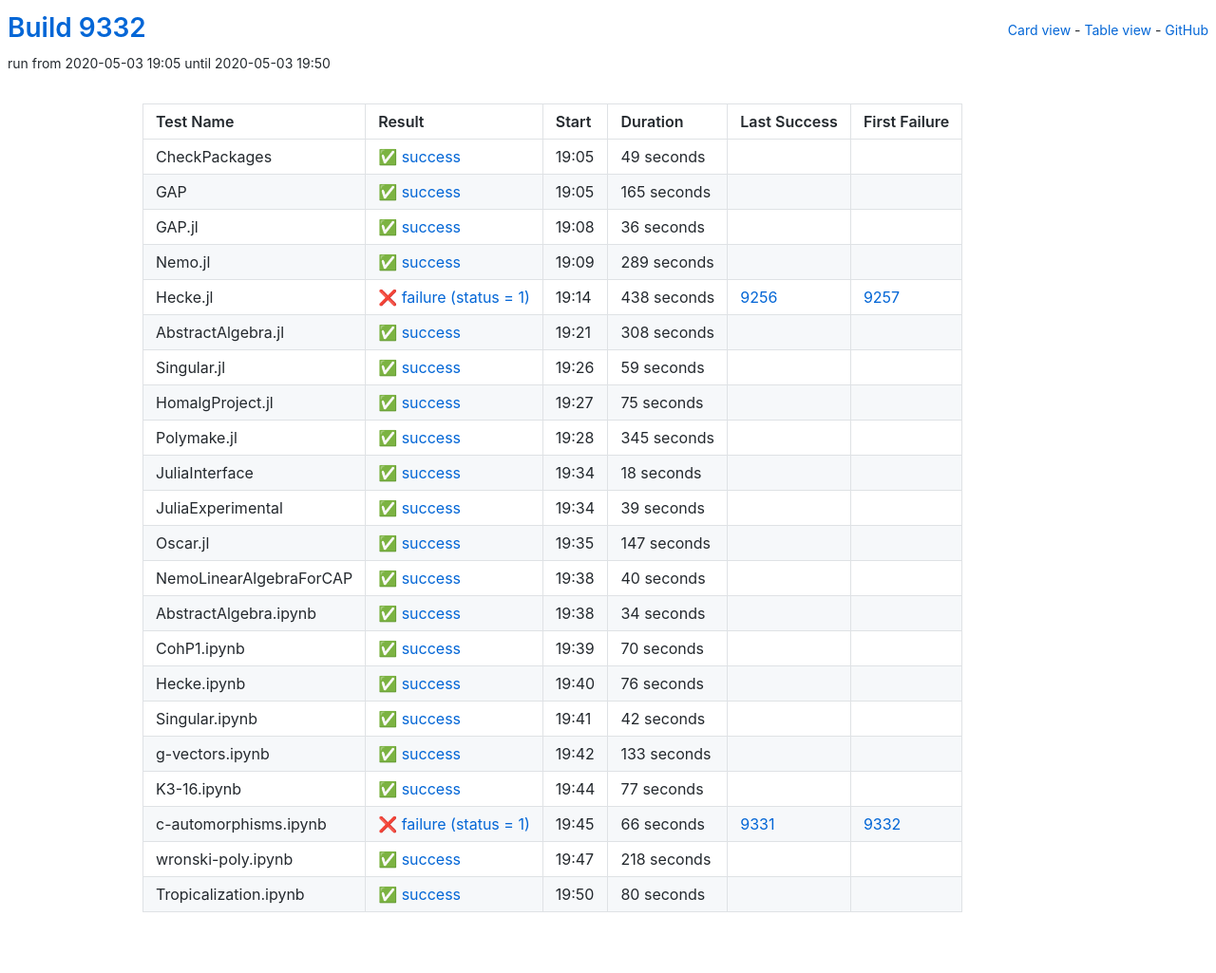
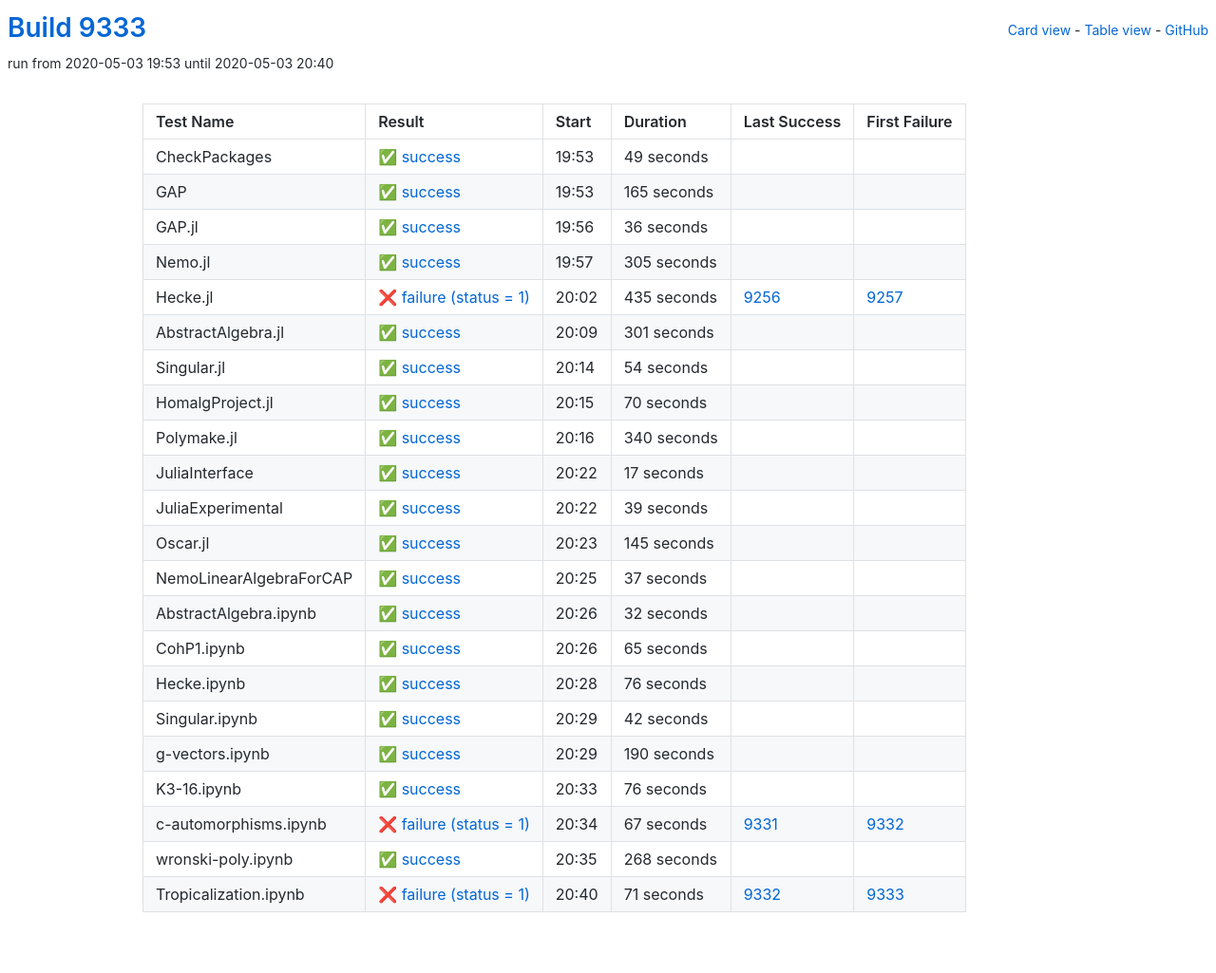
Before and after one commit to oscar-system/oscar-ci-status, a Jekyll site: the page built from table.html, in a window 1280 px wide. Shown: the whole page at 95% size. Built offline with Jekyll 4.4.1, drawn with Linux system fonts in a browser that asks for light colours.

Commit message:
Build 9333

```diff
--- a/_data/ci.yml
+++ b/_data/ci.yml
@@ -1,5 +1,5 @@
-build: 9332
-build_url: https://oscarci.mathematik.uni-kl.de/job/oscar/9332/
+build: 9333
+build_url: https://oscarci.mathematik.uni-kl.de/job/oscar/9333/
 job: oscar
 tests:
 - duration: 49
@@ -8,9 +8,9 @@
   first_failure_url: null
   last_success: false
   last_success_url: null
-  log: https://oscarci.mathematik.uni-kl.de/job/oscar/9332/artifact/logs/build-9332/CheckPackages.log
+  log: https://oscarci.mathematik.uni-kl.de/job/oscar/9333/artifact/logs/build-9333/CheckPackages.log
   name: CheckPackages
-  start: 2020-05-03 19:05
+  start: 2020-05-03 19:53
   status: success
   success: true
 - duration: 165
@@ -19,9 +19,9 @@
   first_failure_url: null
   last_success: false
   last_success_url: null
-  log: https://oscarci.mathematik.uni-kl.de/job/oscar/9332/artifact/logs/build-9332/GAP.log
+  log: https://oscarci.mathematik.uni-kl.de/job/oscar/9333/artifact/logs/build-9333/GAP.log
   name: GAP
-  start: 2020-05-03 19:05
+  start: 2020-05-03 19:53
   status: success
   success: true
 - duration: 36
@@ -30,86 +30,86 @@
   first_failure_url: null
   last_success: false
   last_success_url: null
-  log: https://oscarci.mathematik.uni-kl.de/job/oscar/9332/artifact/logs/build-9332/GAP.jl.log
+  log: https://oscarci.mathematik.uni-kl.de/job/oscar/9333/artifact/logs/build-9333/GAP.jl.log
   name: GAP.jl
-  start: 2020-05-03 19:08
+  start: 2020-05-03 19:56
   status: success
   success: true
-- duration: 289
+- duration: 305
   exitcode: 0
   first_failure: false
   first_failure_url: null
   last_success: false
   last_success_url: null
-  log: https://oscarci.mathematik.uni-kl.de/job/oscar/9332/artifact/logs/build-9332/Nemo.jl.log
+  log: https://oscarci.mathematik.uni-kl.de/job/oscar/9333/artifact/logs/build-9333/Nemo.jl.log
   name: Nemo.jl
-  start: 2020-05-03 19:09
+  start: 2020-05-03 19:57
   status: success
   success: true
-- duration: 438
+- duration: 435
   exitcode: 1
   first_failure: 9257
   first_failure_url: https://oscarci.mathematik.uni-kl.de/job/oscar/9257/
   last_success: 9256
   last_success_url: https://oscarci.mathematik.uni-kl.de/job/oscar/9256/
-  log: https://oscarci.mathematik.uni-kl.de/job/oscar/9332/artifact/logs/build-9332/Hecke.jl.log
+  log: https://oscarci.mathematik.uni-kl.de/job/oscar/9333/artifact/logs/build-9333/Hecke.jl.log
   name: Hecke.jl
-  start: 2020-05-03 19:14
+  start: 2020-05-03 20:02
   status: failure
   success: false
-- duration: 308
+- duration: 301
   exitcode: 0
   first_failure: false
   first_failure_url: null
   last_success: false
   last_success_url: null
-  log: https://oscarci.mathematik.uni-kl.de/job/oscar/9332/artifact/logs/build-9332/AbstractAlgebra.jl.log
+  log: https://oscarci.mathematik.uni-kl.de/job/oscar/9333/artifact/logs/build-9333/AbstractAlgebra.jl.log
   name: AbstractAlgebra.jl
-  start: 2020-05-03 19:21
+  start: 2020-05-03 20:09
   status: success
   success: true
-- duration: 59
+- duration: 54
   exitcode: 0
   first_failure: false
   first_failure_url: null
   last_success: false
   last_success_url: null
-  log: https://oscarci.mathematik.uni-kl.de/job/oscar/9332/artifact/logs/build-9332/Singular.jl.log
+  log: https://oscarci.mathematik.uni-kl.de/job/oscar/9333/artifact/logs/build-9333/Singular.jl.log
   name: Singular.jl
-  start: 2020-05-03 19:26
+  start: 2020-05-03 20:14
   status: success
   success: true
-- duration: 75
+- duration: 70
   exitcode: 0
   first_failure: false
   first_failure_url: null
   last_success: false
   last_success_url: null
-  log: https://oscarci.mathematik.uni-kl.de/job/oscar/9332/artifact/logs/build-9332/HomalgProject.jl.log
+  log: https://oscarci.mathematik.uni-kl.de/job/oscar/9333/artifact/logs/build-9333/HomalgProject.jl.log
   name: HomalgProject.jl
-  start: 2020-05-03 19:27
+  start: 2020-05-03 20:15
   status: success
   success: true
-- duration: 345
+- duration: 340
   exitcode: 0
   first_failure: false
   first_failure_url: null
   last_success: false
   last_success_url: null
-  log: https://oscarci.mathematik.uni-kl.de/job/oscar/9332/artifact/logs/build-9332/Polymake.jl.log
+  log: https://oscarci.mathematik.uni-kl.de/job/oscar/9333/artifact/logs/build-9333/Polymake.jl.log
   name: Polymake.jl
-  start: 2020-05-03 19:28
+  start: 2020-05-03 20:16
   status: success
   success: true
-- duration: 18
+- duration: 17
   exitcode: 0
   first_failure: false
   first_failure_url: null
   last_success: false
   last_success_url: null
-  log: https://oscarci.mathematik.uni-kl.de/job/oscar/9332/artifact/logs/build-9332/JuliaInterface.log
+  log: https://oscarci.mathematik.uni-kl.de/job/oscar/9333/artifact/logs/build-9333/JuliaInterface.log
   name: JuliaInterface
-  start: 2020-05-03 19:34
+  start: 2020-05-03 20:22
   status: success
   success: true
 - duration: 39
@@ -118,53 +118,53 @@
   first_failure_url: null
   last_success: false
   last_success_url: null
-  log: https://oscarci.mathematik.uni-kl.de/job/oscar/9332/artifact/logs/build-9332/JuliaExperimental.log
+  log: https://oscarci.mathematik.uni-kl.de/job/oscar/9333/artifact/logs/build-9333/JuliaExperimental.log
   name: JuliaExperimental
-  start: 2020-05-03 19:34
+  start: 2020-05-03 20:22
   status: success
   success: true
-- duration: 147
+- duration: 145
   exitcode: 0
   first_failure: false
   first_failure_url: null
   last_success: false
   last_success_url: null
-  log: https://oscarci.mathematik.uni-kl.de/job/oscar/9332/artifact/logs/build-9332/Oscar.jl.log
+  log: https://oscarci.mathematik.uni-kl.de/job/oscar/9333/artifact/logs/build-9333/Oscar.jl.log
   name: Oscar.jl
-  start: 2020-05-03 19:35
+  start: 2020-05-03 20:23
   status: success
   success: true
-- duration: 40
+- duration: 37
   exitcode: 0
   first_failure: false
   first_failure_url: null
   last_success: false
   last_success_url: null
-  log: https://oscarci.mathematik.uni-kl.de/job/oscar/9332/artifact/logs/build-9332/NemoLinearAlgebraForCAP.log
+  log: https://oscarci.mathematik.uni-kl.de/job/oscar/9333/artifact/logs/build-9333/NemoLinearAlgebraForCAP.log
   name: NemoLinearAlgebraForCAP
-  start: 2020-05-03 19:38
+  start: 2020-05-03 20:25
   status: success
   success: true
-- duration: 34
+- duration: 32
   exitcode: 0
   first_failure: false
   first_failure_url: null
   last_success: false
   last_success_url: null
-  log: https://oscarci.mathematik.uni-kl.de/job/oscar/9332/artifact/logs/build-9332/AbstractAlgebra.ipynb.log
+  log: https://oscarci.mathematik.uni-kl.de/job/oscar/9333/artifact/logs/build-9333/AbstractAlgebra.ipynb.log
   name: AbstractAlgebra.ipynb
-  start: 2020-05-03 19:38
+  start: 2020-05-03 20:26
   status: success
   success: true
-- duration: 70
+- duration: 65
   exitcode: 0
   first_failure: false
   first_failure_url: null
   last_success: false
   last_success_url: null
-  log: https://oscarci.mathematik.uni-kl.de/job/oscar/9332/artifact/logs/build-9332/CohP1.ipynb.log
+  log: https://oscarci.mathematik.uni-kl.de/job/oscar/9333/artifact/logs/build-9333/CohP1.ipynb.log
   name: CohP1.ipynb
-  start: 2020-05-03 19:39
+  start: 2020-05-03 20:26
   status: success
   success: true
 - duration: 76
@@ -173,9 +173,9 @@
   first_failure_url: null
   last_success: false
   last_success_url: null
-  log: https://oscarci.mathematik.uni-kl.de/job/oscar/9332/artifact/logs/build-9332/Hecke.ipynb.log
+  log: https://oscarci.mathematik.uni-kl.de/job/oscar/9333/artifact/logs/build-9333/Hecke.ipynb.log
   name: Hecke.ipynb
-  start: 2020-05-03 19:40
+  start: 2020-05-03 20:28
   status: success
   success: true
 - duration: 42
@@ -184,63 +184,63 @@
   first_failure_url: null
   last_success: false
   last_success_url: null
-  log: https://oscarci.mathematik.uni-kl.de/job/oscar/9332/artifact/logs/build-9332/Singular.ipynb.log
+  log: https://oscarci.mathematik.uni-kl.de/job/oscar/9333/artifact/logs/build-9333/Singular.ipynb.log
   name: Singular.ipynb
-  start: 2020-05-03 19:41
+  start: 2020-05-03 20:29
   status: success
   success: true
-- duration: 133
+- duration: 190
   exitcode: 0
   first_failure: false
   first_failure_url: null
   last_success: false
   last_success_url: null
-  log: https://oscarci.mathematik.uni-kl.de/job/oscar/9332/artifact/logs/build-9332/g-vectors.ipynb.log
+  log: https://oscarci.mathematik.uni-kl.de/job/oscar/9333/artifact/logs/build-9333/g-vectors.ipynb.log
   name: g-vectors.ipynb
-  start: 2020-05-03 19:42
+  start: 2020-05-03 20:29
   status: success
   success: true
-- duration: 77
+- duration: 76
   exitcode: 0
   first_failure: false
   first_failure_url: null
   last_success: false
   last_success_url: null
-  log: https://oscarci.mathematik.uni-kl.de/job/oscar/9332/artifact/logs/build-9332/K3-16.ipynb.log
+  log: https://oscarci.mathematik.uni-kl.de/job/oscar/9333/artifact/logs/build-9333/K3-16.ipynb.log
   name: K3-16.ipynb
-  start: 2020-05-03 19:44
+  start: 2020-05-03 20:33
   status: success
   success: true
-- duration: 66
+- duration: 67
   exitcode: 1
   first_failure: 9332
   first_failure_url: https://oscarci.mathematik.uni-kl.de/job/oscar/9332/
   last_success: 9331
   last_success_url: https://oscarci.mathematik.uni-kl.de/job/oscar/9331/
-  log: https://oscarci.mathematik.uni-kl.de/job/oscar/9332/artifact/logs/build-9332/c-automorphisms.ipynb.log
+  log: https://oscarci.mathematik.uni-kl.de/job/oscar/9333/artifact/logs/build-9333/c-automorphisms.ipynb.log
   name: c-automorphisms.ipynb
-  start: 2020-05-03 19:45
+  start: 2020-05-03 20:34
   status: failure
   success: false
-- duration: 218
+- duration: 268
   exitcode: 0
   first_failure: false
   first_failure_url: null
   last_success: false
   last_success_url: null
-  log: https://oscarci.mathematik.uni-kl.de/job/oscar/9332/artifact/logs/build-9332/wronski-poly.ipynb.log
+  log: https://oscarci.mathematik.uni-kl.de/job/oscar/9333/artifact/logs/build-9333/wronski-poly.ipynb.log
   name: wronski-poly.ipynb
-  start: 2020-05-03 19:47
+  start: 2020-05-03 20:35
   status: success
   success: true
-- duration: 80
-  exitcode: 0
-  first_failure: false
-  first_failure_url: null
-  last_success: false
-  last_success_url: null
-  log: https://oscarci.mathematik.uni-kl.de/job/oscar/9332/artifact/logs/build-9332/Tropicalization.ipynb.log
+- duration: 71
+  exitcode: 1
+  first_failure: 9333
+  first_failure_url: https://oscarci.mathematik.uni-kl.de/job/oscar/9333/
+  last_success: 9332
+  last_success_url: https://oscarci.mathematik.uni-kl.de/job/oscar/9332/
+  log: https://oscarci.mathematik.uni-kl.de/job/oscar/9333/artifact/logs/build-9333/Tropicalization.ipynb.log
   name: Tropicalization.ipynb
-  start: 2020-05-03 19:50
-  status: success
-  success: true
+  start: 2020-05-03 20:40
+  status: failure
+  success: false
```
Also changed, not shown: README.md.
